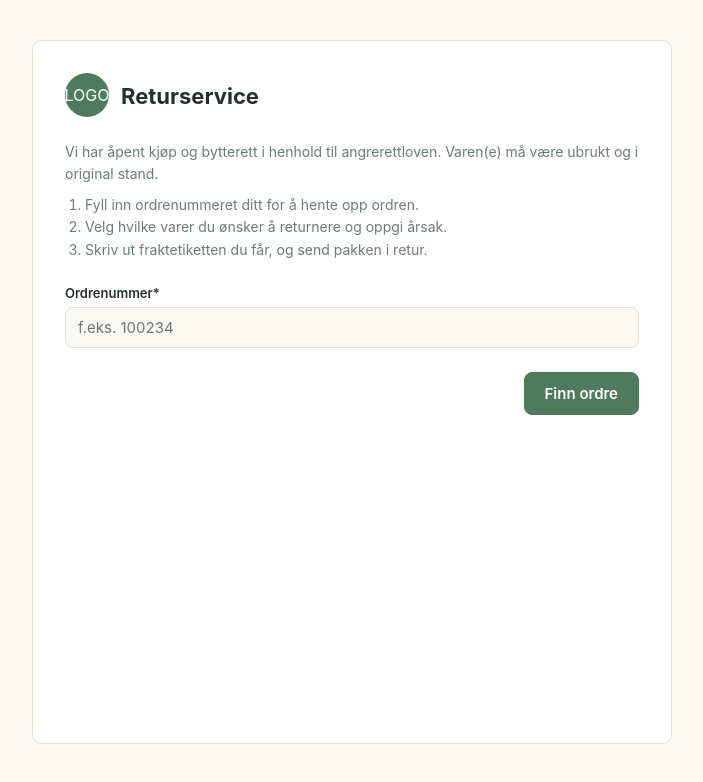
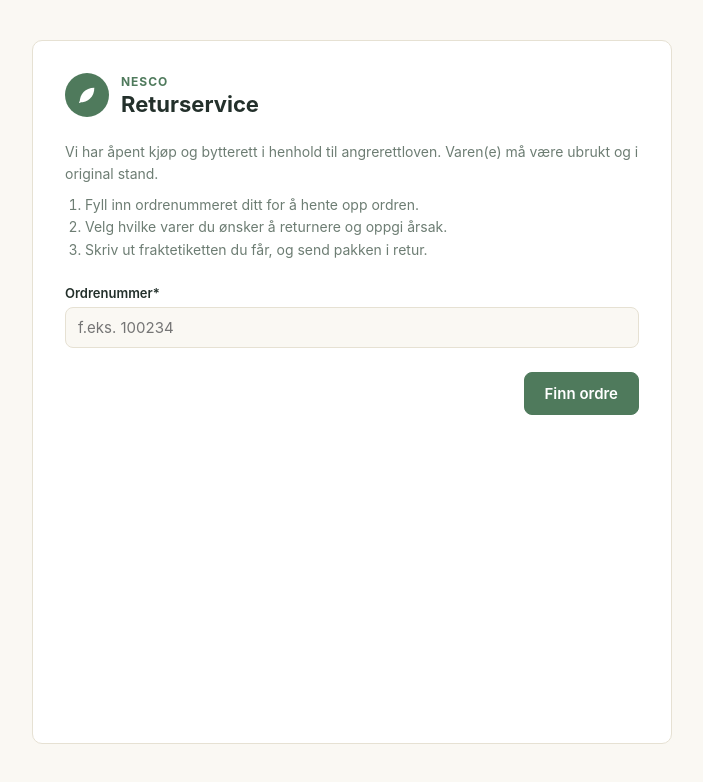
Before and after one commit to jonmartin-dotcom/Returservice, a Next.js app: page / in a window 1280 px wide. Shown: the top 782 px of the page, without its empty margins (288-991 px from the left). Built offline with nearby package versions, Linux system fonts and the light colour scheme.

Commit message:
Update page.tsx
Nesco design endring

```diff
--- a/src/app/page.tsx
+++ b/src/app/page.tsx
@@ -161,8 +161,27 @@ export default function ReturPage() {
     <div className={styles.page}>
       <div className={styles.card}>
         <div className={styles.logoSlot}>
-          <div className={styles.logoPlaceholder}>LOGO</div>
-          <h1 className={styles.title}>Returservice</h1>
+          {/* Enkelt løv-merke som plassholder for Nesco sin logo - bytt ut
+              med den offisielle logofilen når dere har den klar (se
+              README.md for hvor). */}
+          <div className={styles.logoPlaceholder} aria-hidden="true">
+            <svg viewBox="0 0 24 24" width="22" height="22" fill="none" xmlns="http://www.w3.org/2000/svg">
+              <path
+                d="M4 20C4 11 10 4 20 4C20 14 13 20 4 20Z"
+                fill="currentColor"
+              />
+              <path
+                d="M4 20C8 16 12 12 18 6"
+                stroke="var(--surface)"
+                strokeWidth="1.4"
+                strokeLinecap="round"
+              />
+            </svg>
+          </div>
+          <div>
+            <div className={styles.brandName}>Nesco</div>
+            <h1 className={styles.title}>Returservice</h1>
+          </div>
         </div>
 
         {step === "order" && (
```
